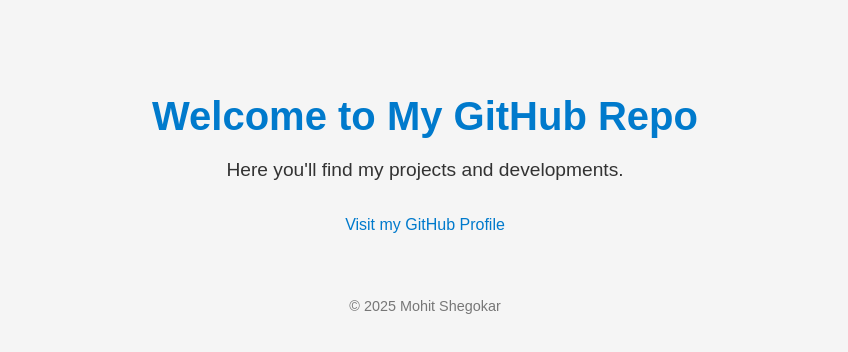
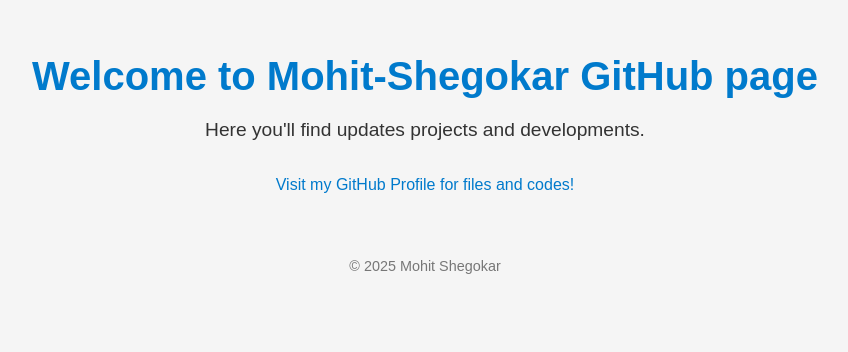
Before and after one commit to Mohit-Shegokar/Mohit-Shegokar.github.io, a plain HTML site: page index.html in a window 1280 px wide. Shown: the part 212-564 px from the top of the page, without its empty margins (215-1063 px from the left). Drawn offline with Linux system fonts and the light colour scheme.

Commit message:
Update index.html

```diff
--- a/index.html
+++ b/index.html
@@ -4,7 +4,7 @@
     <meta charset="UTF-8">
     <meta name="viewport" content="width=device-width, initial-scale=1.0">
     <meta name="description" content="My GitHub Portfolio">
-    <title>My GitHub Repo</title>
+    <title>Mohit-Shegokar_GitHub</title>
     <style>
         body {
             font-family: Arial, sans-serif;
@@ -16,7 +16,7 @@
             flex-direction: column;
             align-items: center;
             justify-content: center;
-            min-height: 100vh;
+            min-height: 90vh;
         }
 
         header {
@@ -54,9 +54,9 @@
 </head>
 <body>
     <header>
-        <h1>Welcome to My GitHub Repo</h1>
-        <p>Here you'll find my projects and developments.</p>
-        <a href="https://github.com/Mohit-Shegokar" target="_blank">Visit my GitHub Profile</a>
+        <h1>Welcome to Mohit-Shegokar GitHub page</h1>
+        <p>Here you'll find updates projects and developments.</p>
+        <a href="https://github.com/Mohit-Shegokar" target="_blank">Visit my GitHub Profile for files and codes!</a>
     </header>
 
     <footer>
```
